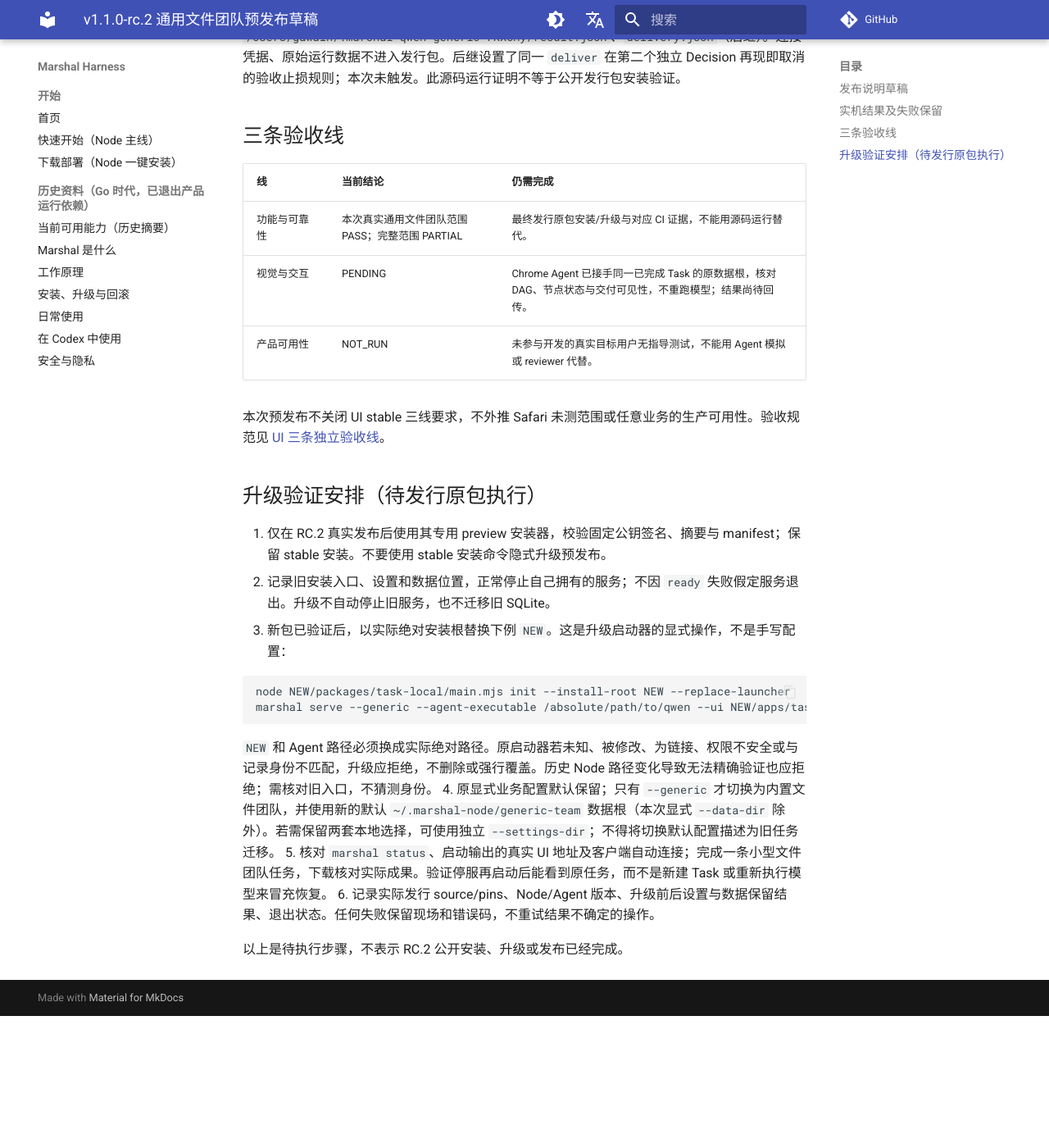
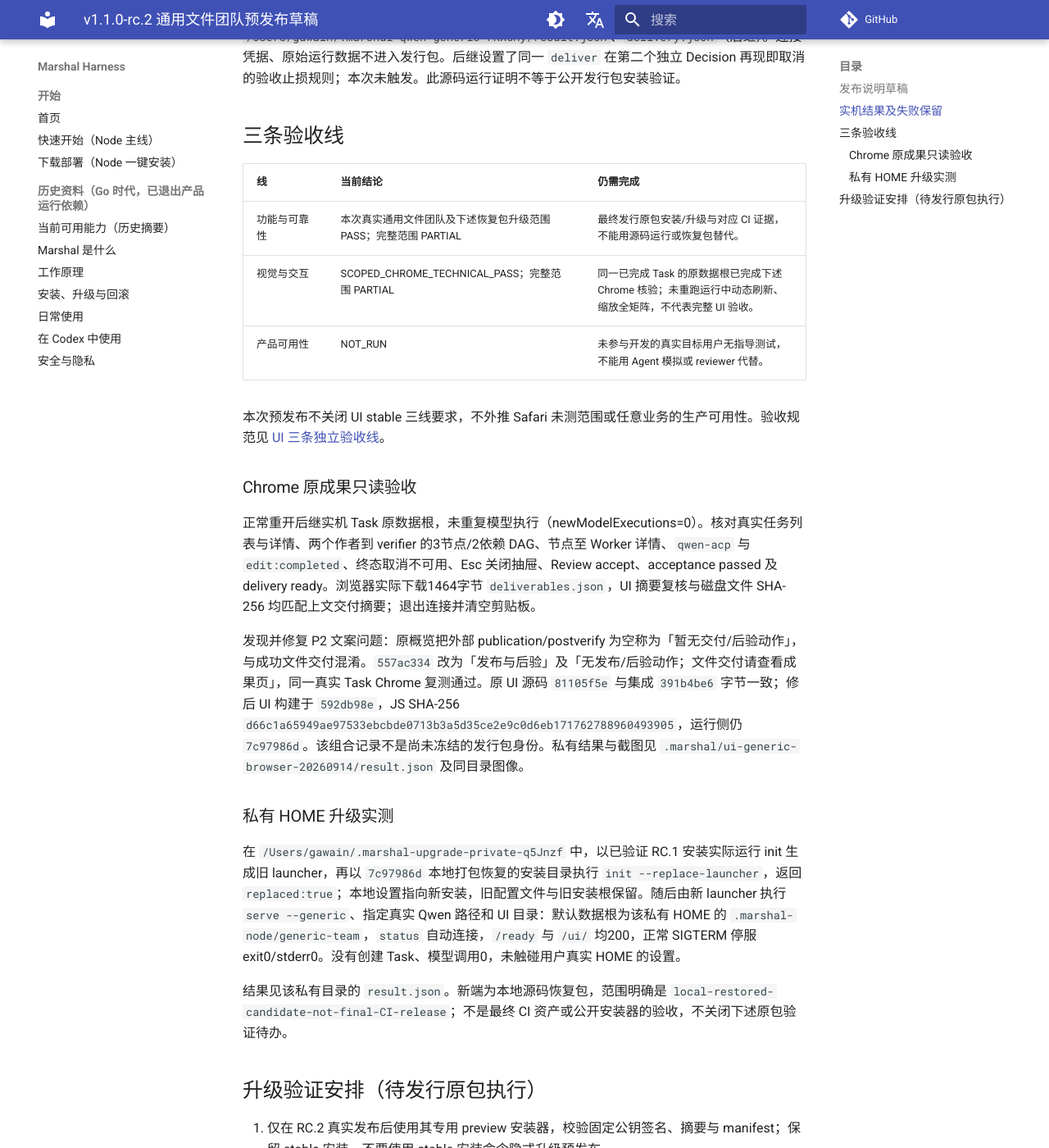
Before and after one commit to chiga0/marshal-harness, an MkDocs documentation site: the page built from docs/v1.1.0-rc.2-release-dossier-2026-09-14.md, in a window 1280 px wide and 1400 px high, scrolled down 1342 px. Shown: the whole window at 82% size. Built offline with MkDocs 1.6.1 and Material for MkDocs 9.7.7, drawn with Linux system fonts in a browser that asks for light colours; comment, search, counter and statistics services are not loaded; before the commit the page ends 2581 px from its top, so only the background shows below that; some of the changed text lies outside the part shown.

Commit message:
docs: record scoped Chrome and private upgrade verification

````diff
--- a/docs/v1.1.0-rc.2-release-dossier-2026-09-14.md
+++ b/docs/v1.1.0-rc.2-release-dossier-2026-09-14.md
@@ -28,16 +28,28 @@
 
 | 线 | 当前结论 | 仍需完成 |
 | --- | --- | --- |
-| 功能与可靠性 | 本次真实通用文件团队范围 PASS；完整范围 PARTIAL | 最终发行原包安装/升级与对应 CI 证据，不能用源码运行替代。 |
-| 视觉与交互 | PENDING | Chrome Agent 已接手同一已完成 Task 的原数据根，核对 DAG、节点状态与交付可见性，不重跑模型；结果尚待回传。 |
+| 功能与可靠性 | 本次真实通用文件团队及下述恢复包升级范围 PASS；完整范围 PARTIAL | 最终发行原包安装/升级与对应 CI 证据，不能用源码运行或恢复包替代。 |
+| 视觉与交互 | SCOPED_CHROME_TECHNICAL_PASS；完整范围 PARTIAL | 同一已完成 Task 的原数据根已完成下述 Chrome 核验；未重跑运行中动态刷新、缩放全矩阵，不代表完整 UI 验收。 |
 | 产品可用性 | NOT_RUN | 未参与开发的真实目标用户无指导测试，不能用 Agent 模拟或 reviewer 代替。 |
 
 本次预发布不关闭 UI stable 三线要求，不外推 Safari 未测范围或任意业务的生产可用性。验收规范见 [UI 三条独立验收线](ui-1/acceptance.md#三条独立验收线)。
 
+### Chrome 原成果只读验收
+
+正常重开后继实机 Task 原数据根，未重复模型执行（newModelExecutions=0）。核对真实任务列表与详情、两个作者到 verifier 的3节点/2依赖 DAG、节点至 Worker 详情、`qwen-acp` 与 `edit:completed`、终态取消不可用、Esc 关闭抽屉、Review accept、acceptance passed 及 delivery ready。浏览器实际下载1464字节 `deliverables.json`，UI 摘要复核与磁盘文件 SHA-256 均匹配上文交付摘要；退出连接并清空剪贴板。
+
+发现并修复 P2 文案问题：原概览把外部 publication/postverify 为空称为「暂无交付/后验动作」，与成功文件交付混淆。`557ac334` 改为「发布与后验」及「无发布/后验动作；文件交付请查看成果页」，同一真实 Task Chrome 复测通过。原 UI 源码 `81105f5e` 与集成 `391b4be6` 字节一致；修后 UI 构建于 `592db98e`，JS SHA-256 `d66c1a65949ae97533ebcbde0713b3a5d35ce2e9c0d6eb171762788960493905`，运行侧仍 `7c97986d`。该组合记录不是尚未冻结的发行包身份。私有结果与截图见 `.marshal/ui-generic-browser-20260914/result.json` 及同目录图像。
+
+### 私有 HOME 升级实测
+
+在 `/Users/gawain/.marshal-upgrade-private-q5Jnzf` 中，以已验证 RC.1 安装实际运行 init 生成旧 launcher，再以 `7c97986d` 本地打包恢复的安装目录执行 `init --replace-launcher`，返回 `replaced:true`；本地设置指向新安装，旧配置文件与旧安装根保留。随后由新 launcher 执行 `serve --generic`、指定真实 Qwen 路径和 UI 目录：默认数据根为该私有 HOME 的 `.marshal-node/generic-team`，`status` 自动连接，`/ready` 与 `/ui/` 均200，正常 SIGTERM 停服 exit0/stderr0。没有创建 Task、模型调用0，未触碰用户真实 HOME 的设置。
+
+结果见该私有目录的 `result.json`。新端为本地源码恢复包，范围明确是 `local-restored-candidate-not-final-CI-release`；不是最终 CI 资产或公开安装器的验收，不关闭下述原包验证待办。
+
 ## 升级验证安排（待发行原包执行）
 
 1. 仅在 RC.2 真实发布后使用其专用 preview 安装器，校验固定公钥签名、摘要与 manifest；保留 stable 安装。不要使用 stable 安装命令隐式升级预发布。
-2. 记录旧安装入口、设置和数据位置，正常停止自己拥有的服务；不因 `ready` 失败假定服务退出。升级不自动停止旧服务，也不迁移旧 SQLite。
+2. 记录旧安装入口、设置和数据位置，正常停止自己拥有的服务；不因 `ready` 失败假定服务退出。保留旧安装根以供旧连接和身份检查，不先删除旧 root。升级不自动停止旧服务，也不迁移旧 SQLite。
 3. 新包已验证后，以实际绝对安装根替换下例 `NEW`。这是升级启动器的显式操作，不是手写配置：
 
    ```sh
@@ -46,8 +58,8 @@
    ```
 
    `NEW` 和 Agent 路径必须换成实际绝对路径。原启动器若未知、被修改、为链接、权限不安全或与记录身份不匹配，升级应拒绝，不删除或强行覆盖。历史 Node 路径变化导致无法精确验证也应拒绝；需核对旧入口，不猜测身份。
-4. 原显式业务配置默认保留；只有 `--generic` 才切换为内置文件团队，并使用新的默认 `~/.marshal-node/generic-team` 数据根（本次显式 `--data-dir` 除外）。若需保留两套本地选择，可使用独立 `--settings-dir`；不得将切换默认配置描述为旧任务迁移。
-5. 核对 `marshal status`、启动输出的真实 UI 地址及客户端自动连接；完成一条小型文件团队任务，下载核对实际成果。验证停服再启动后能看到原任务，而不是新建 Task 或重新执行模型来冒充恢复。
+4. 原显式业务配置默认保留；只有 `--generic` 才切换为内置文件团队，并使用新的默认 `~/.marshal-node/generic-team` 数据根（本次显式 `--data-dir` 除外）。本次建议沿用默认设置目录。若选择独立 `--settings-dir`，每次 init/serve/status 均须传同一目录，客户端也需显式选择对应设置；launcher 不自动记住该参数。不得将切换默认配置描述为旧任务迁移。
+5. `marshal serve` 是前台命令，应保持该终端运行，在另一个终端执行 `marshal status`，不要把 status 顺序接在 serve 后等待。核对启动输出的真实 UI 地址及客户端自动连接；完成一条小型文件团队任务，下载核对实际成果。验证停服再启动后能看到原任务，而不是新建 Task 或重新执行模型来冒充恢复。
 6. 记录实际发行 source/pins、Node/Agent 版本、升级前后设置与数据保留结果、退出状态。任何失败保留现场和错误码，不重试结果不确定的操作。
 
 以上是待执行步骤，不表示 RC.2 公开安装、升级或发布已经完成。
````
